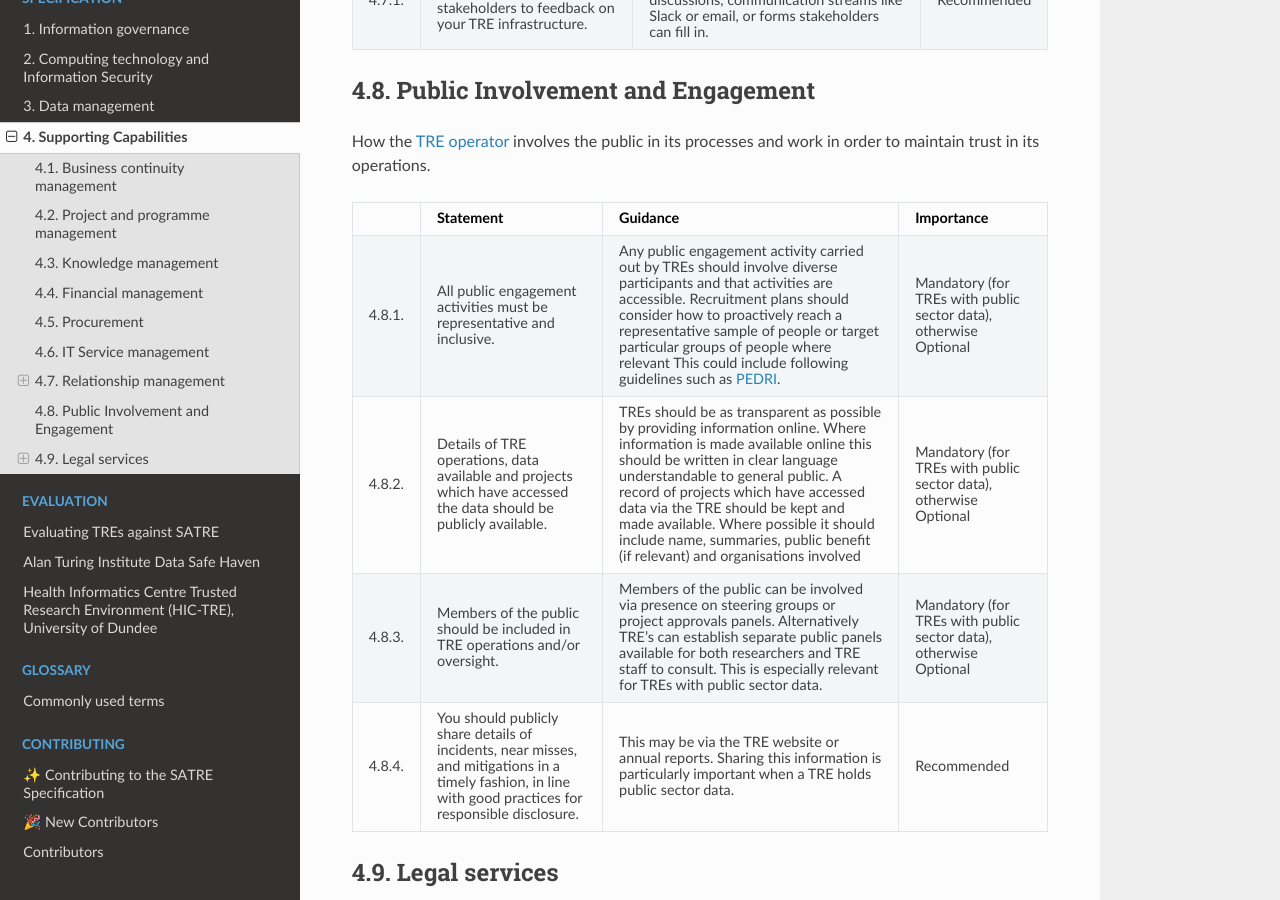
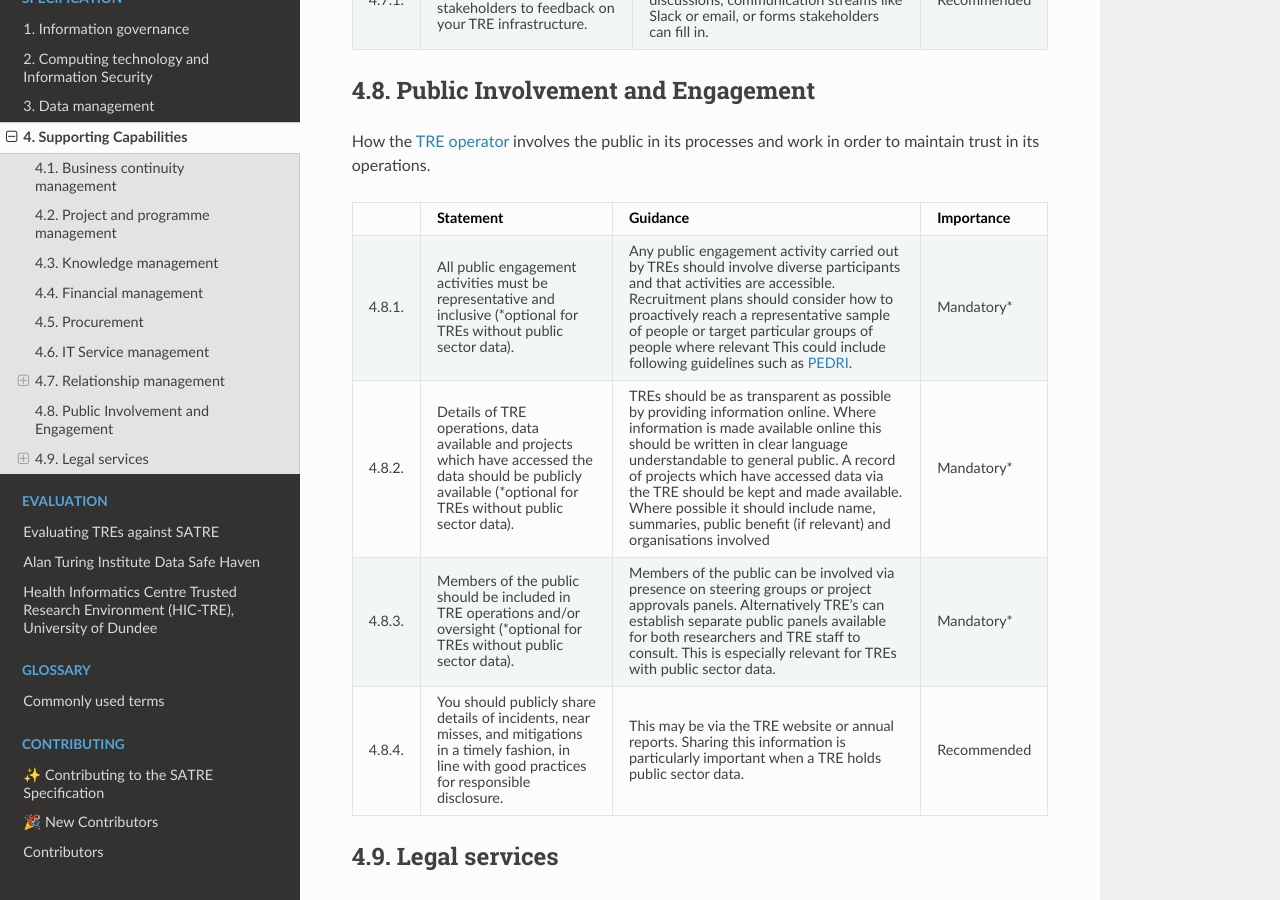
Before and after one commit to sa-tre/satre-specification, a Sphinx documentation site: the page built from docs/source/pillars/supporting.md, in a window 1280 px wide and 900 px high, scrolled down 3241 px. Built offline with Sphinx 7.4.7 and the Read the Docs theme 2.0.0, drawn with Linux system fonts in a browser that asks for light colours.

Commit message:
Replace conditional mandatory with `Mandatory*`

```diff
--- a/docs/source/pillars/supporting.md
+++ b/docs/source/pillars/supporting.md
@@ -189,24 +189,24 @@ How the {ref}`TRE operator <infrastructure_roles>` involves the public in its pr
   - Guidance
   - Importance
 * - 4.8.1.
-  - All public engagement activities must be representative and inclusive.
+  - All public engagement activities must be representative and inclusive (\*optional for TREs without public sector data).
   - Any public engagement activity carried out by TREs should involve diverse participants and that activities are accessible.
     Recruitment plans should consider how to proactively reach a representative sample of people or target particular groups of people where relevant
     This could include following guidelines such as [PEDRI](https://www.pedri.org.uk/).
-  - Mandatory (for TREs with public sector data), otherwise Optional
+  - Mandatory\*
 * - 4.8.2.
-  - Details of TRE operations, data available and projects which have accessed the data should be publicly available.
+  - Details of TRE operations, data available and projects which have accessed the data should be publicly available (\*optional for TREs without public sector data).
   - TREs should be as transparent as possible by providing information online.
     Where information is made available online this should be written in clear language understandable to general public.
     A record of projects which have accessed data via the TRE should be kept and made available.
     Where possible it should include name, summaries, public benefit (if relevant) and organisations involved
-  - Mandatory (for TREs with public sector data), otherwise Optional
+  - Mandatory\*
 * - 4.8.3.
-  - Members of the public should be included in TRE operations and/or oversight.
+  - Members of the public should be included in TRE operations and/or oversight (\*optional for TREs without public sector data).
   - Members of the public can be involved via presence on steering groups or project approvals panels.
     Alternatively TRE's can establish separate public panels available for both researchers and TRE staff to consult.
     This is especially relevant for TREs with public sector data.
-  - Mandatory (for TREs with public sector data), otherwise Optional
+  - Mandatory\*
 * - 4.8.4.
   - You should publicly share details of incidents, near misses, and mitigations in a timely fashion, in line with good practices for responsible disclosure.
   - This may be via the TRE website or annual reports.
```
Also changed, not shown: docs/source/specification.md (+3 -0 lines).
